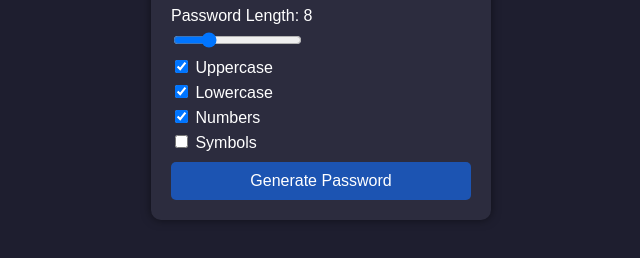
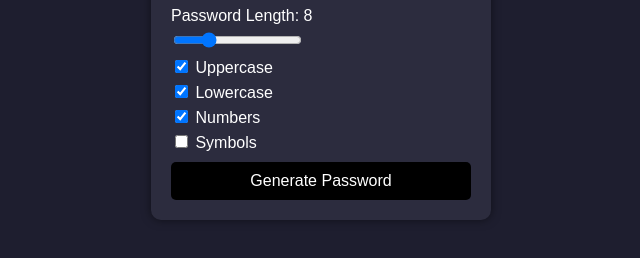
Before and after one commit to Aayusharya17/Password-Generator, a website: page index.html in a window 1280 px wide. In both pictures the pointer is over the button "Generate Password". Shown: the part 356-614 px from the top of the page, without its empty margins (319-959 px from the left). Drawn offline with Linux system fonts and the light colour scheme.

Commit message:
added black colour

```diff
--- a/index.html
+++ b/index.html
@@ -71,7 +71,7 @@
     }
 
     .generate-btn:hover {
-      background: #1c54b2;
+      background: #000000;
     }
   </style>
 </head>
```
